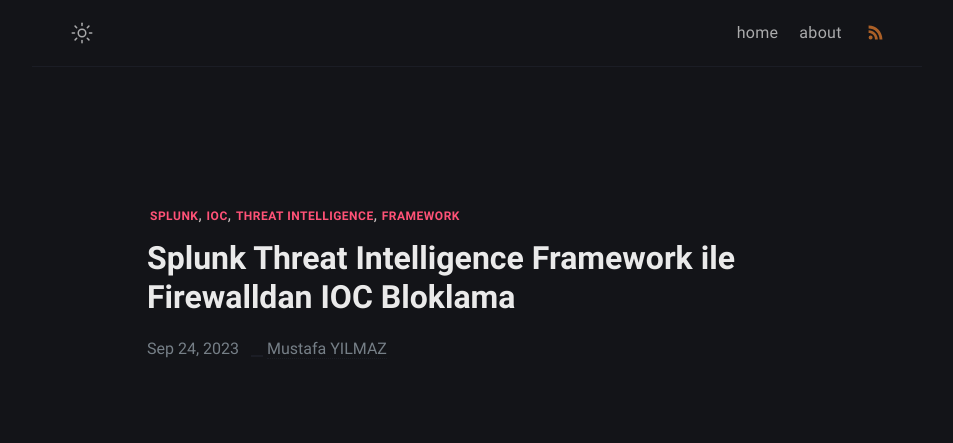
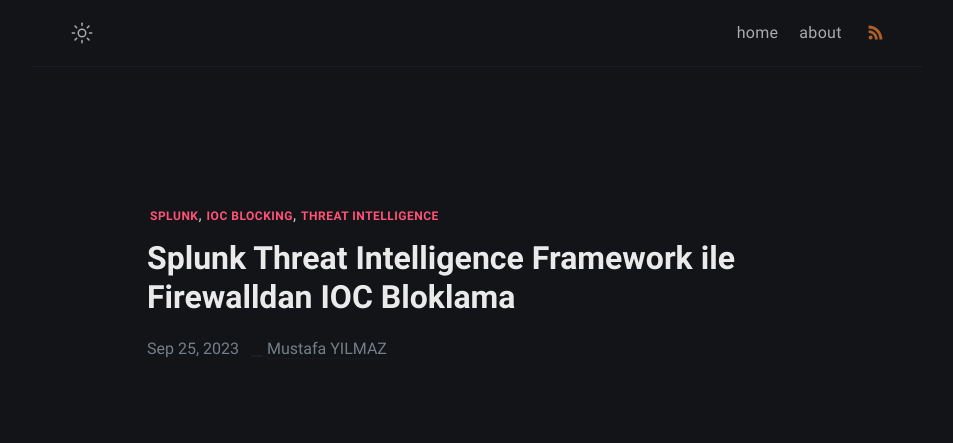
Before and after one commit to mustafayilmazco/mustafayilmazco.github.io, a Jekyll site: the page built from _posts/splunk/2023-09-25-ioc-block.md, in a window 1280 px wide and 900 px high. Shown: the top 443 px of the window, without its empty margins (163-1116 px from the left). Built offline with Jekyll 4.4.1, drawn with Linux system fonts in a browser that asks for light colours.

Commit message:
Update 2023-09-25-ioc-block.md

```diff
--- a/_posts/splunk/2023-09-25-ioc-block.md
+++ b/_posts/splunk/2023-09-25-ioc-block.md
@@ -1,8 +1,8 @@
 ---
 title: Splunk Threat Intelligence Framework ile Firewalldan IOC Bloklama
-date: 2023-09-24 10:04:00 +07:00
-tags: [splunk,ioc,threat intelligence,framework]
-description: test
+date: 2023-09-25 10:04:00 +07:00
+tags: [splunk,ioc blocking,threat intelligence,]
+description:
 ---
 
 <h3>Splunk Threat Intelligence Framework ile Firewalldan IOC Bloklama</h3>
```
